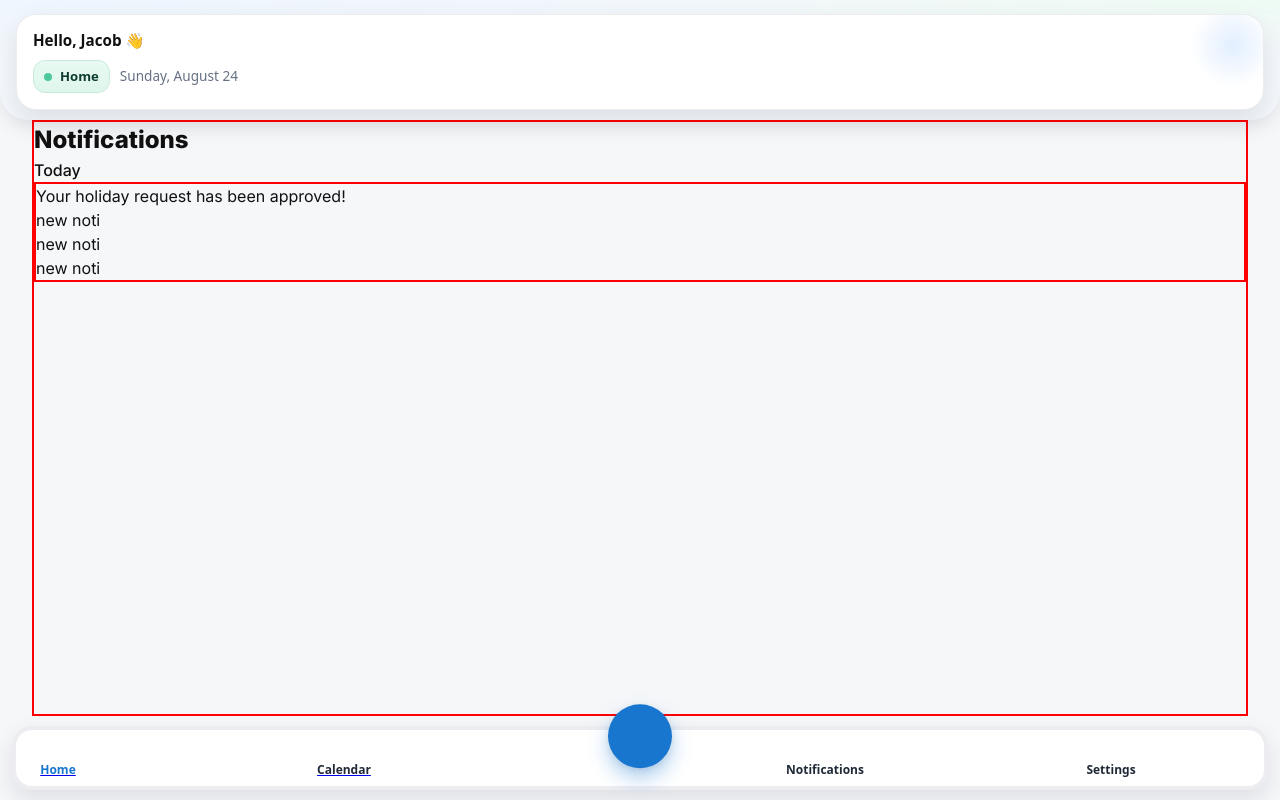
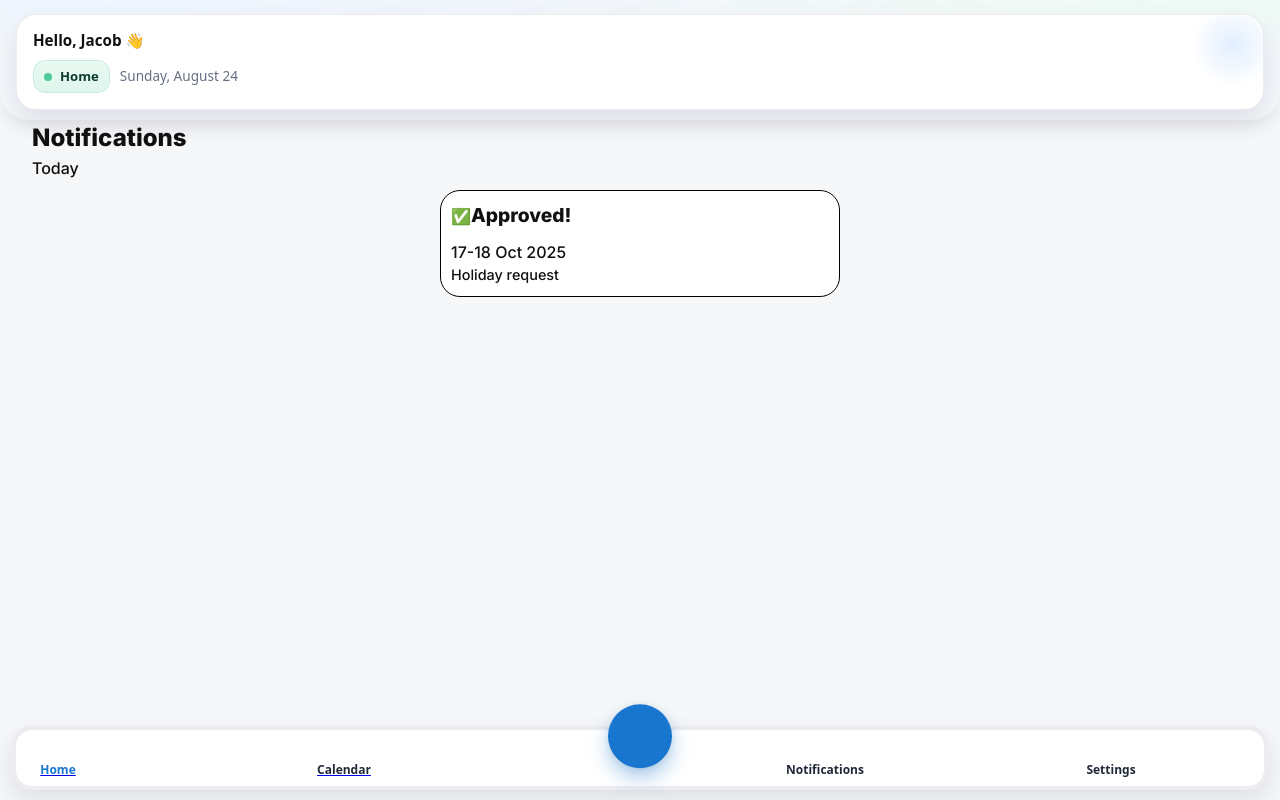
Before and after one commit to myhzyy/annual-leave-booker, a Next.js app: page /notifcations in a window 1280 px wide. Built offline with nearby package versions, Linux system fonts and the light colour scheme; some icons are missing.

Commit message:
added approved container for approved holidays

```diff
--- a/src/app/features/NotificationPanel.tsx
+++ b/src/app/features/NotificationPanel.tsx
@@ -7,10 +7,17 @@ export default function NotificationPanel() {
       <h2>Today</h2>
 
       <div className="notification-alerts-container">
-        <p>Your holiday request has been approved!</p>
-        <p>new noti</p>
-        <p>new noti</p>
-        <p>new noti</p>
+        <div className="holiday-decision-container">
+          <div className="approved-status">
+            <p>✅</p>
+            <h1>Approved!</h1>
+          </div>
+
+          <div className="approved-status-type">
+            <h2>17-18 Oct 2025</h2>
+            <h3>Holiday request</h3>
+          </div>
+        </div>
       </div>
     </div>
   );
--- a/src/app/styles/NotificationPanel.css
+++ b/src/app/styles/NotificationPanel.css
@@ -1,5 +1,5 @@
 .notification-container {
-  border: 2px solid red;
+  /* border: 2px solid red; */
   width: 95%;
   margin: 0 auto;
 }
@@ -15,5 +15,36 @@
 }
 
 .notification-alerts-container {
-  border: 2px solid red;
+  /* border: 2px solid red; */
+  margin: 0 auto;
+  margin-top: 10px;
+  border: 0.5px solid black;
+  padding: 5px;
+  border-radius: 20px;
+  background-color: white;
+  width: 400px;
 }
+
+.holiday-decision-container {
+  /* border: 2px solid red; */
+}
+
+.approved-status {
+  padding: 5px;
+  display: flex;
+  align-items: center;
+}
+
+.approved-status h1 {
+  font-size: 1.2rem;
+}
+
+.approved-status-type {
+  /* border: 2px solid red; */
+  padding: 5px;
+}
+
+.approved-status-type h3 {
+  font-size: 0.9rem;
+  font-weight: 500;
+}
```
